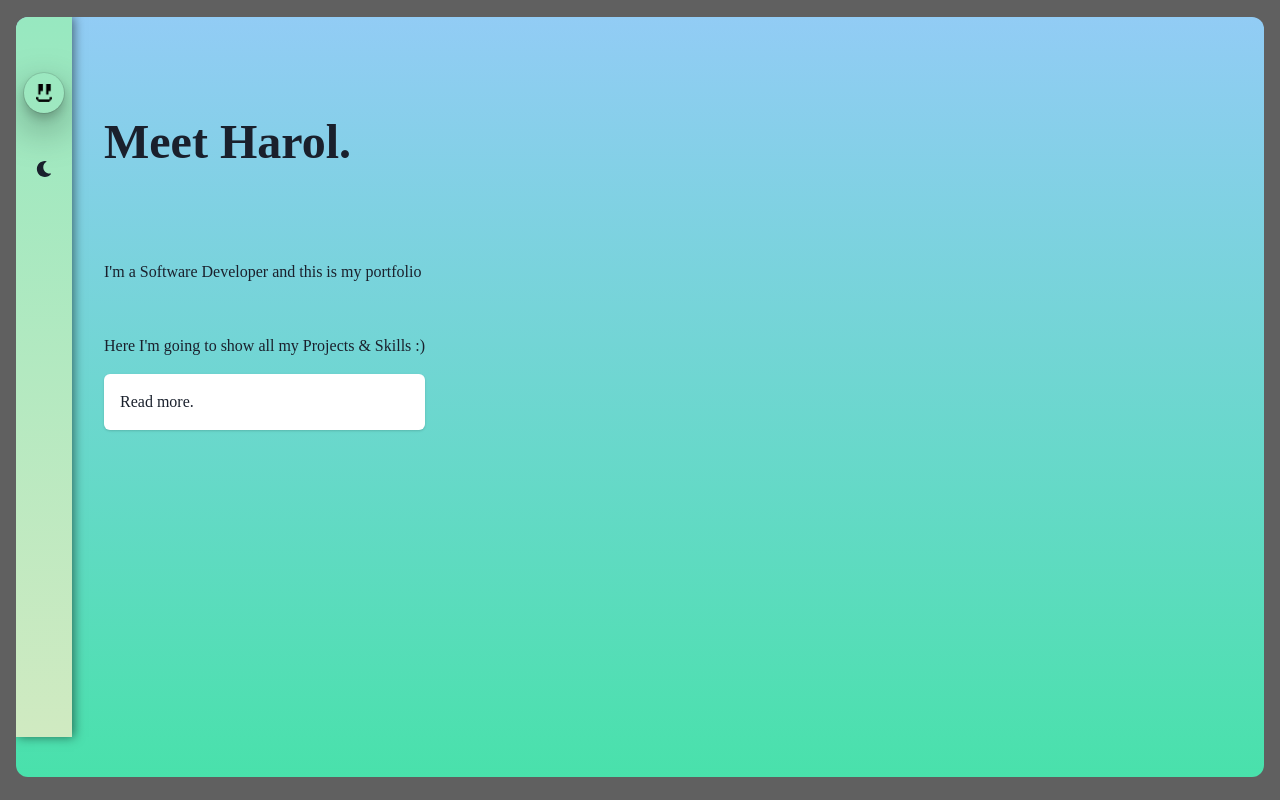
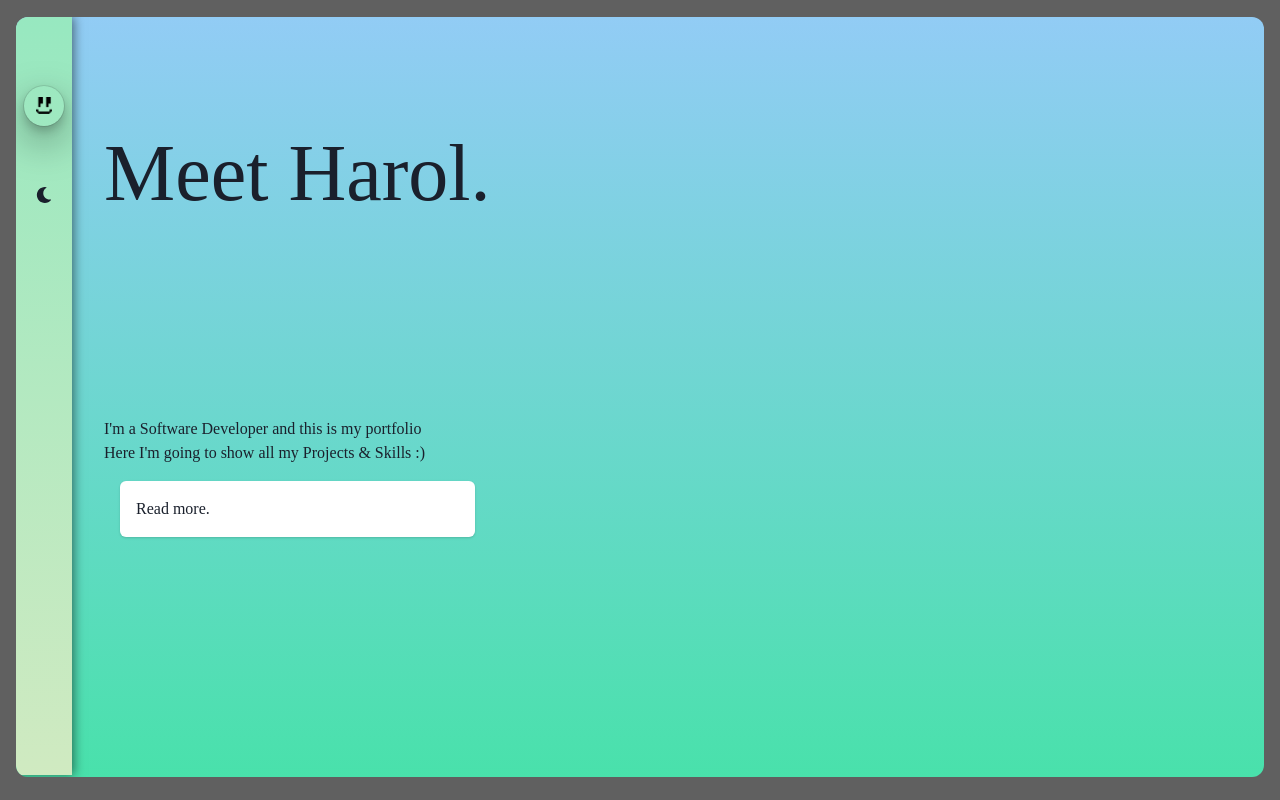
Before and after one commit to H4r0l/newPortfolio, a React (Vite) app: page / in a window 1280 px wide. Built offline with nearby package versions, Linux system fonts and the light colour scheme.

Commit message:
Fix: changes on main info placeholders

```diff
--- a/src/App.jsx
+++ b/src/App.jsx
@@ -11,9 +11,9 @@ function App() {
   return (
     <Box bg="#606060" minHeight="100vh" padding={"1px 0"}>
       <motion.div
-        initial={{ x: -50 }}
+        initial={{ x: -20 }}
         animate={{ x: 0 }}
-        transition={{ duration: 0.6 }}
+        transition={{ duration: 0.2 }}
         // Other Box props
       >
         <Box
@@ -46,19 +46,26 @@ function App() {
                     damping: 7,
                   }}
                 >
-                  <Heading
+                  <motion.Heading
+                    initial={{ opacity: 0, fontSize: "2xl" }}
+                    animate={{ opacity: 1, fontSize: "5xl" }}
                     as="h2"
                     fontSize="5xl"
                     fontWeight="bold"
                     fontFamily="Victor Mono"
                   >
                     Meet Harol.
-                  </Heading>
+                  </motion.Heading>
                 </motion.div>
                 <br />
-                <Text>I'm a Software Developer and this is my portfolio</Text>
-                Here I'm going to show all my Projects & Skills :)
-                <Card padding="1rem">Read more.</Card>
+                <motion.div
+                  initial={{ opacity: 0 }}
+                  animate={{ opacity: 1 }}
+                  transition={{ duration: 3 }}>
+                  <Text>I'm a Software Developer and this is my portfolio</Text>
+                  Here I'm going to show all my Projects & Skills :)
+                  <Card padding="1rem" margin={4}>Read more.</Card>
+                </motion.div>
               </Grid>
             </Box>
           </Flex>
```
